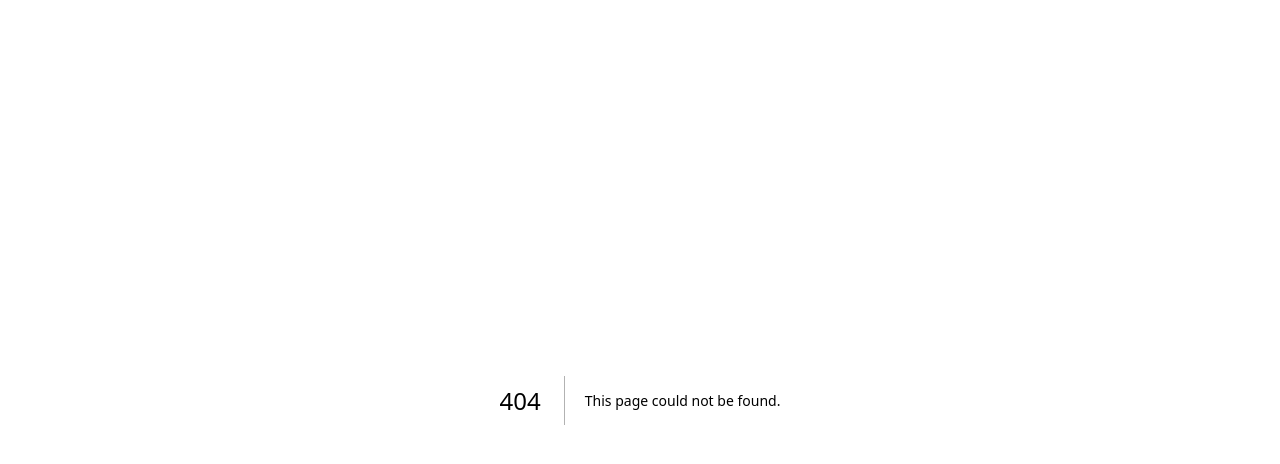
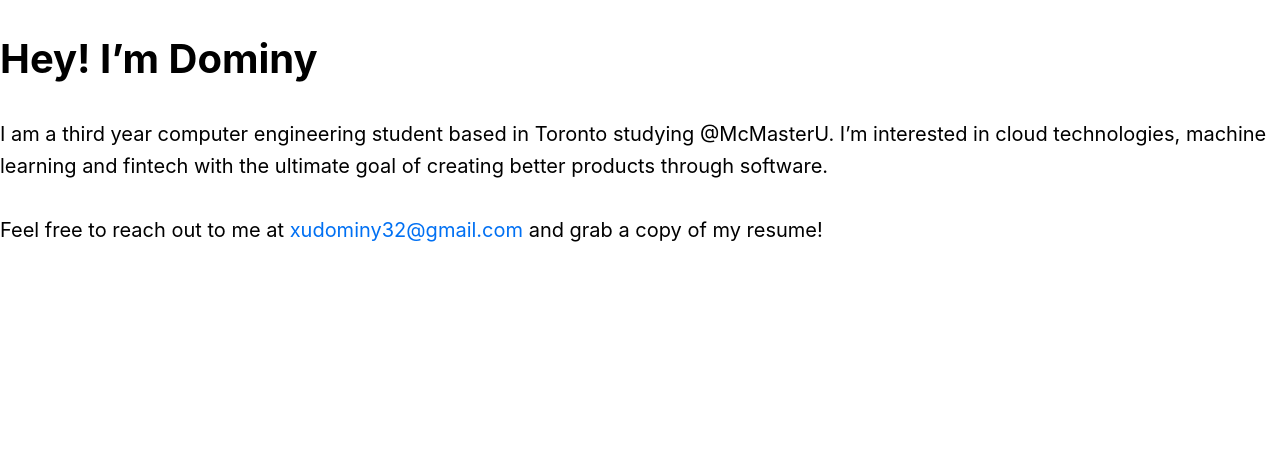
Before and after one commit to dominyxu/dominyxu.com, a Next.js app: page /home in a window 1280 px wide. Before the commit this address had no page. Shown: the top 464 px of the page. Built offline with nearby package versions, Linux system fonts and the light colour scheme.

Commit message:
home component

```diff
--- a/src/components/layout.js
+++ b/src/components/layout.js
@@ -45,7 +45,7 @@ export default function Layout({ children, home }) {
             <Link href="/">
               <Image
                 priority
-                src="assets/images/h2s_profile.jpeg"
+                src="/assets/images/h2s_profile.jpeg"
                 className={utilStyles.borderCircle}
                 height={108}
                 width={108}
--- /dev/null
+++ b/src/pages/home.js
@@ -0,0 +1,22 @@
+import Link from 'next/link';
+
+
+export default function Home() {
+    return (
+        <div className='main'>
+            <div className='bio'>
+                <h1>Hey! I’m Dominy</h1>
+                <p>
+                    I am a third year computer engineering student based in Toronto studying @McMasterU. I’m interested in cloud technologies, machine learning and fintech with the ultimate goal of creating better products through software.
+                    <br></br>
+                    <br></br>
+
+                    Feel free to reach out to me at <a href='mailto:xudominy32@gmail.com'>xudominy32@gmail.com</a> and grab a copy of my resume!
+                </p>
+            </div>
+            <div className='socials'>
+
+            </div>
+        </div>
+    );
+}
--- a/src/pages/index.js
+++ b/src/pages/index.js
@@ -3,7 +3,7 @@ import Layout, { siteTitle } from '../components/layout';
 import utilStyles from '../styles/utils.module.css';
 import SideBar from '../components/sidebar';
 
-export default function Home() {
+export default function Main() {
   return (
     <div>
       <SideBar></SideBar>
```
